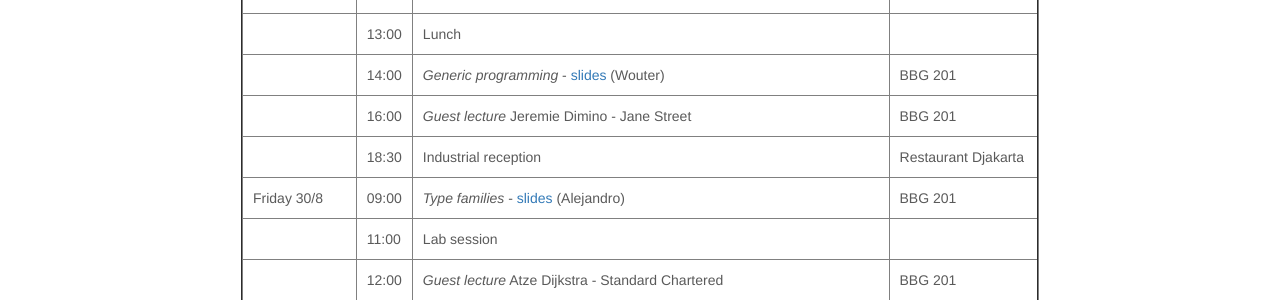
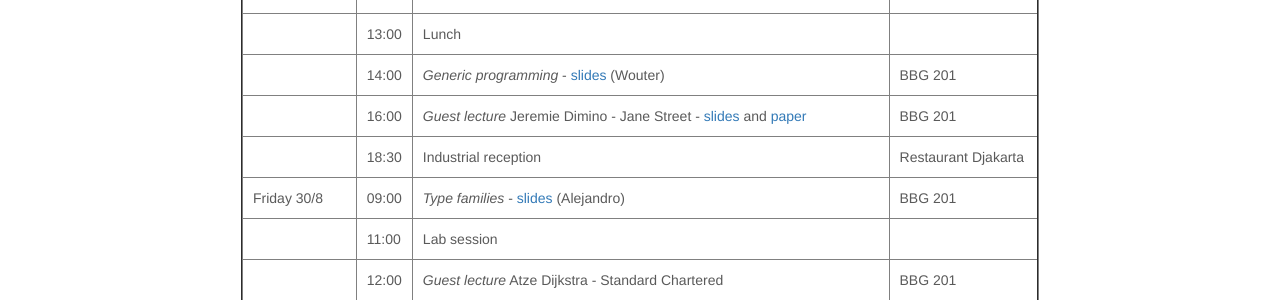
Before and after one commit to uu-afp/uu-afp.github.io, a Jekyll site: the page built from schedule.html, in a window 1280 px wide. Shown: the part 1202-1502 px from the top of the page. Built offline with Jekyll 4.4.1, drawn with Linux system fonts in a browser that asks for light colours; nearby versions of some CDN libraries.

Commit message:
Added slides from Jane St.

```diff
--- a/schedule.html
+++ b/schedule.html
@@ -194,7 +194,8 @@ assignments and projects.
     <tr>
       <td></td>
       <td>16:00</td>
-      <td><i>Guest lecture</i> Jeremie Dimino - Jane Street</td>
+      <td><i>Guest lecture</i> Jeremie Dimino - Jane Street - <a href="slides/jane-st-selective.pdf">slides</a> and <a href="https://dl.acm.org/ft_gateway.cfm?id=3341694
+">paper</a></td>
       <td>BBG 201</td>
     </tr>
 
```
